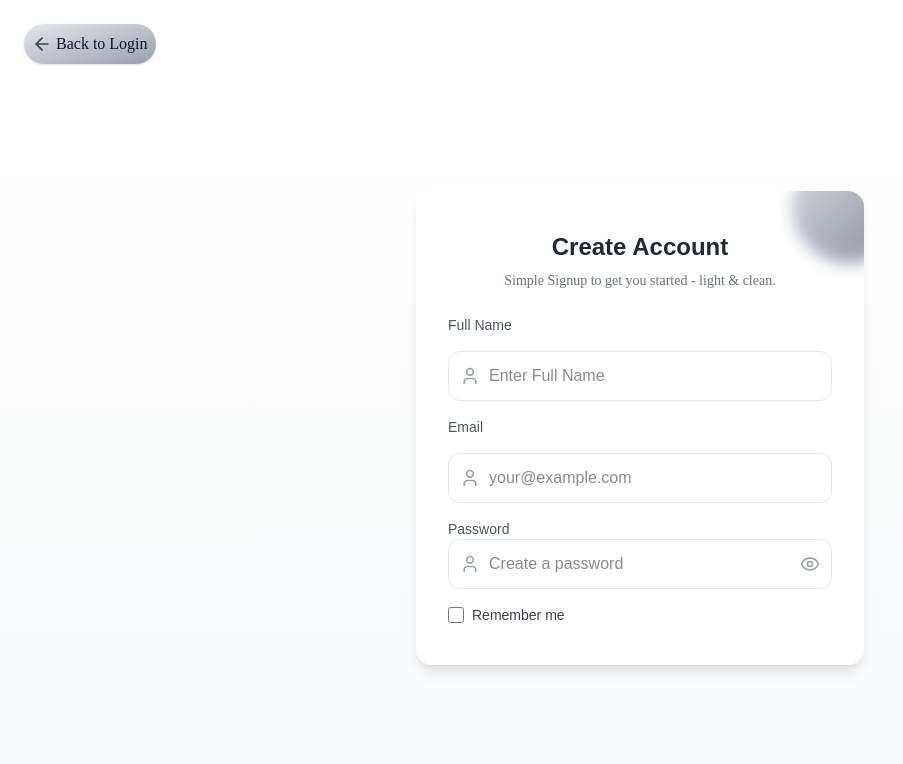
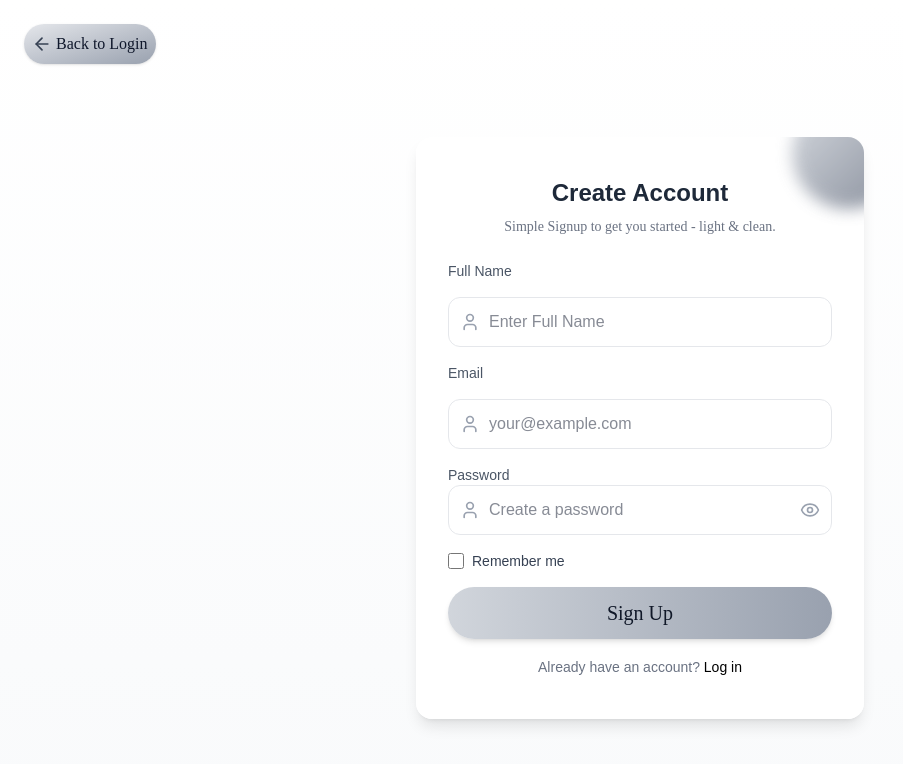
Before and after one commit to ChamalshaInduwara/E-Commerce, a React (Vite) app in the folder frontend/: page /signup in a window 1280 px wide. Shown: the top 764 px of the page, without its empty margins (0-903 px from the left). Built offline with nearby package versions, Linux system fonts and the light colour scheme.

Commit message:
feat: add submit button and login link to SignUpPage component

```diff
--- a/frontend/src/components/SignUpPage.jsx
+++ b/frontend/src/components/SignUpPage.jsx
@@ -153,11 +153,20 @@ const SignUpPage = () => {
                                     className={signUpStyles.checkboxInput}
                                 />
                                 <span className={signUpStyles.checkboxText}>Remember me</span>
-
                             </label>
-
                         </div>
+                        <button type="submit" className={signUpStyles.submitButton}>
+                            Sign Up
+                        </button>
                     </form>
+                    <div className={signUpStyles.bottomContainer}>
+                        <span className={signUpStyles.bottomText}>
+                            Already have an account?{" "}
+                        </span>
+                        <a href="/login" className={signUpStyles.loginLink}>
+                            Log in
+                        </a>
+                    </div>
                 </div>
             </div>
         </div>
```
